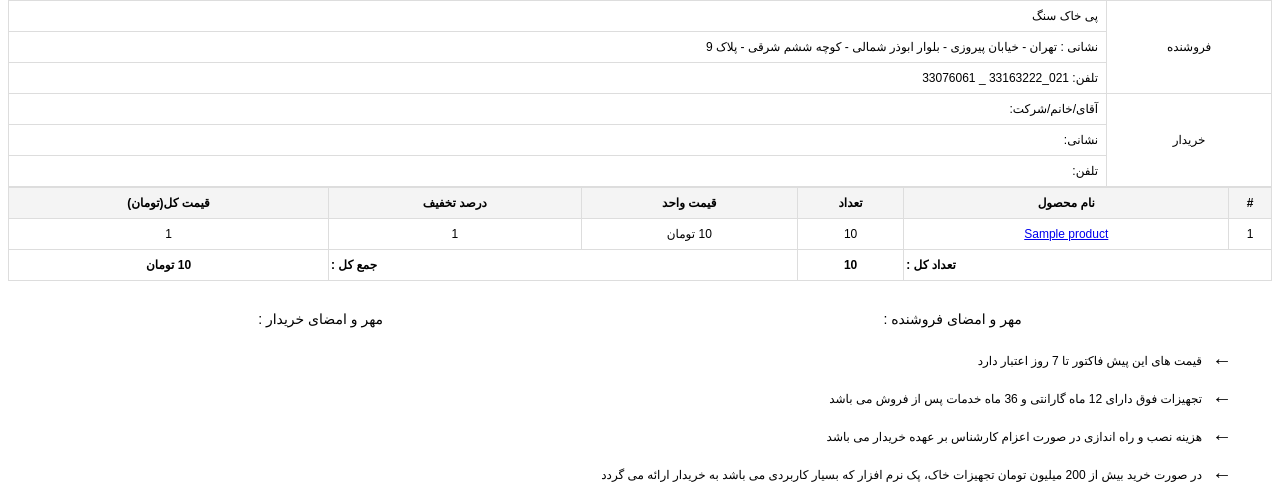
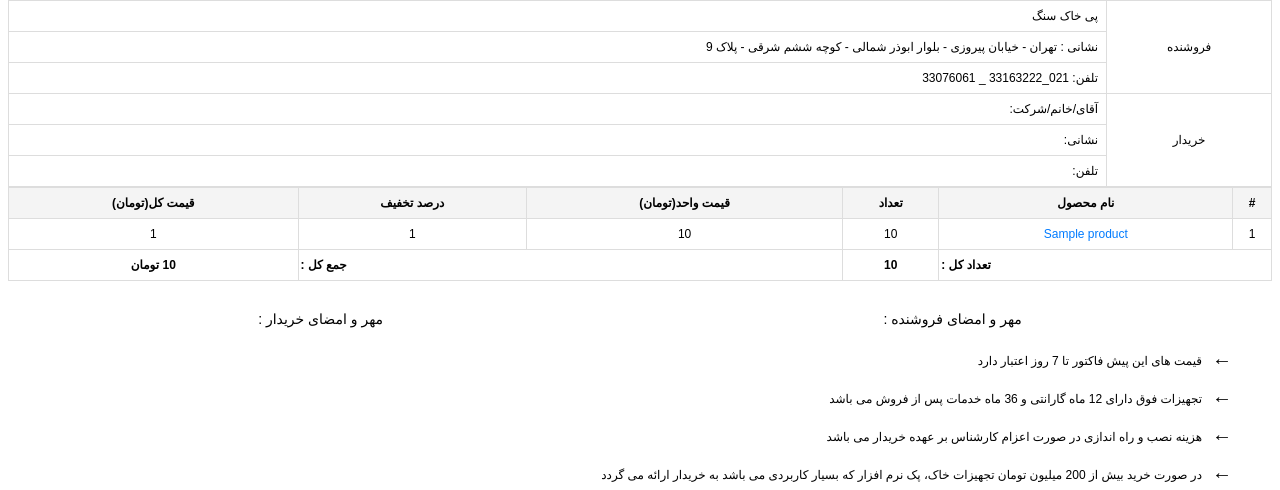
Before and after one commit to sina47822/peykhaks-django, a Django app: template core/templates/product/pdf_template.html in a window 1280 px wide. Shown: the part 112-602 px from the top of the page. Run offline with Django 4.2, Linux system fonts and the light colour scheme; the template is opened without the code that fills it: most values are stand-ins (such as "Sample title", 1, 10 or a date in 2020).

Commit message:
better style to a tag in pdf template

```diff
--- a/core/templates/product/pdf_template.html
+++ b/core/templates/product/pdf_template.html
@@ -18,6 +18,15 @@
             }
             h2{
                 font-size:16px;
+            }
+            a {
+                color: #007BFF; /* Blue link */
+                text-decoration: none; /* Remove underline */
+            }
+
+            a:hover {
+                color: #043f7e; /* Darker blue on hover */
+                text-decoration: underline; /* Add underline on hover */
             }
             /* استایل هدر */
             .header {
@@ -136,7 +145,7 @@
                     <th>#</th>
                     <th>نام محصول</th>
                     <th>تعداد</th>
-                    <th>قیمت واحد</th>
+                    <th>قیمت واحد(تومان)</th>
                     <th>درصد تخفیف</th>
                     <th>قیمت کل(تومان)</th>
                 </tr>
@@ -147,7 +156,7 @@
                         <td>{{ forloop.counter }}</td>
                         <td><a href="{% url 'product:productdetails' slug=product.slug %}">{{ product.title }}</a></td>
                         <td class="quantity">{{ product.quantity }}</td>
-                        <td class="product-price">{{ product.price }} تومان</td>
+                        <td class="product-price">{{ product.price }}</td>
                         <td class="discount-percentage">{{ product.discount_percentage }}</td>
                         <td class="total-price">{{ product.total_price }}</td>
                     </tr>
```
